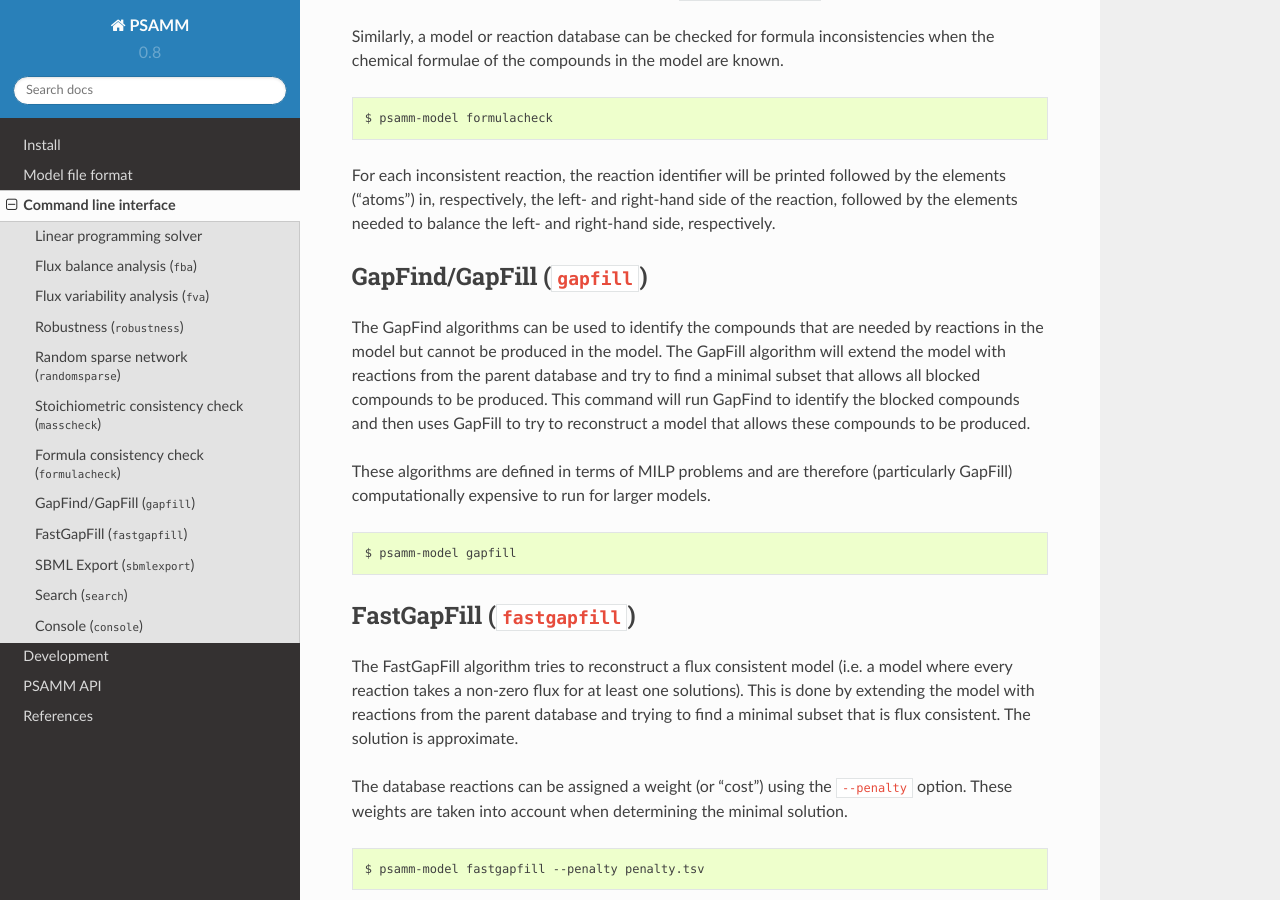
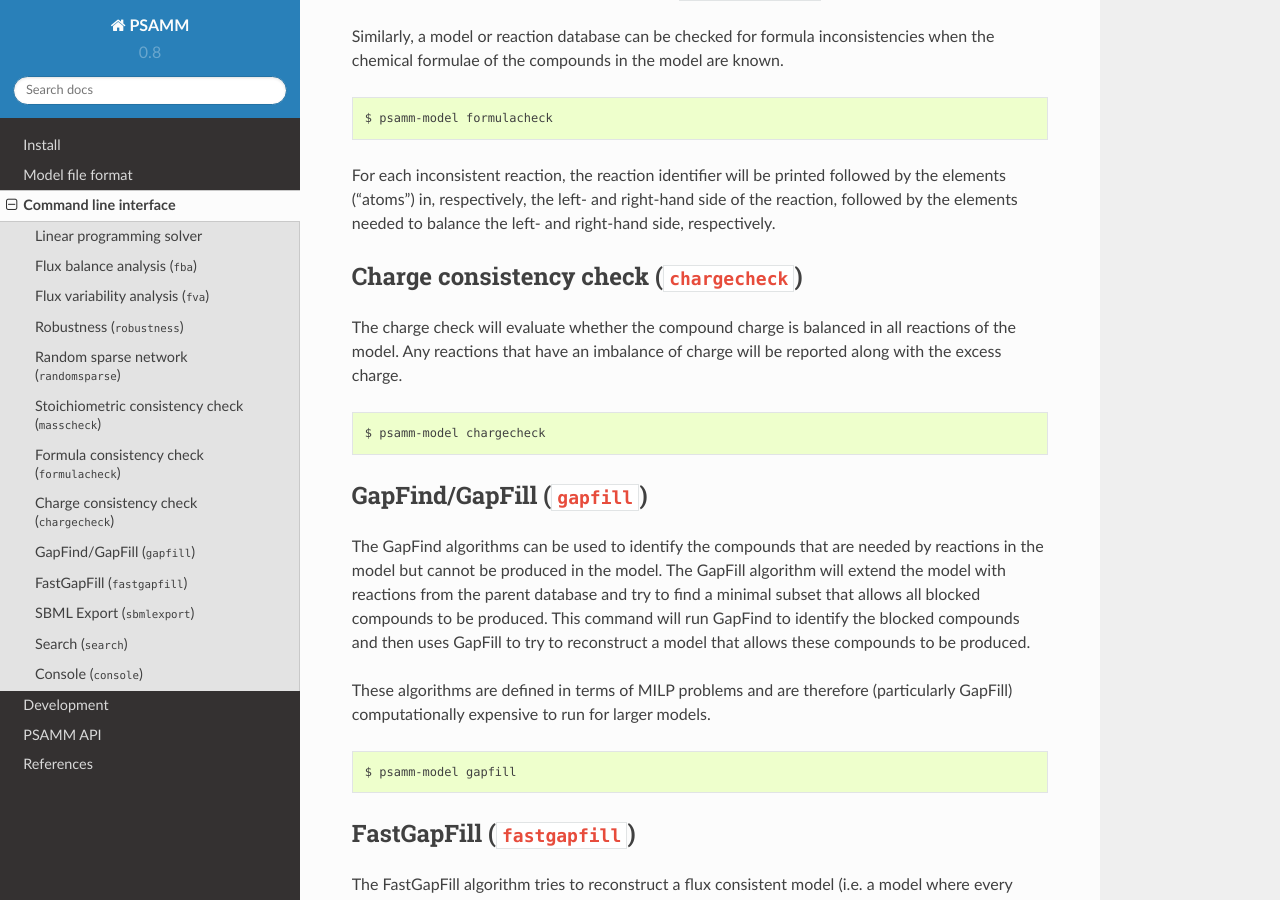
Before and after one commit to zhanglab/psamm, a Sphinx documentation site: the page built from docs/commands.rst, in a window 1280 px wide and 900 px high, scrolled down 4468 px. Built offline with Sphinx 7.4.7 and the Read the Docs theme 2.0.0, drawn with Linux system fonts in a browser that asks for light colours.

Commit message:
docs: Add section on chargecheck command

```diff
--- a/docs/commands.rst
+++ b/docs/commands.rst
@@ -231,6 +231,17 @@ followed by the elements ("atoms") in, respectively, the left- and right-hand
 side of the reaction, followed by the elements needed to balance the left- and
 right-hand side, respectively.
 
+Charge consistency check (``chargecheck``)
+------------------------------------------
+
+The charge check will evaluate whether the compound charge is balanced in all
+reactions of the model. Any reactions that have an imbalance of charge will be
+reported along with the excess charge.
+
+.. code-block:: shell
+
+    $ psamm-model chargecheck
+
 GapFind/GapFill (``gapfill``)
 -----------------------------
 
```
